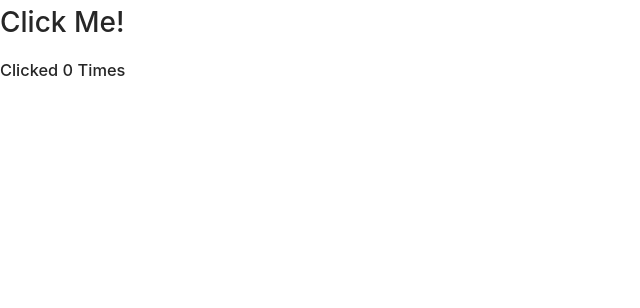
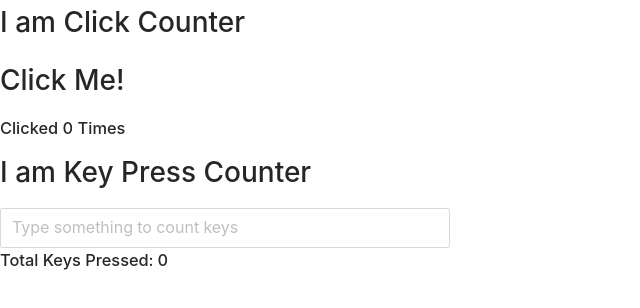
Before and after one commit to abdulwaheed-dev/reactjs-practice, a React (Create React App) app: page / in a window 1280 px wide. Shown: the top 308 px of the page, without its empty margins (0-640 px from the left). Built offline with nearby package versions, Linux system fonts and the light colour scheme.

Commit message:
keyPressCounter

```diff
--- a/src/App.js
+++ b/src/App.js
@@ -1,10 +1,12 @@
 import "antd/dist/antd.css";
 import ClickCounter from "./ClickCounter";
+import KeyPressCounter from "./KeyPressCounter";
 
 function App() {
   return (
     <div>
       <ClickCounter />
+      <KeyPressCounter />
     </div>
   );
 }
--- a/src/ClickCounter.js
+++ b/src/ClickCounter.js
@@ -7,6 +7,7 @@ function ClickCounter() {
   };
   return (
     <>
+      <h1>I am Click Counter</h1>
       <h1 onClick={handleChange}>Click Me!</h1>
       <h3>Clicked {count} Times</h3>
     </>
--- /dev/null
+++ b/src/KeyPressCounter.js
@@ -0,0 +1,24 @@
+import { Input } from "antd";
+import { useState } from "react";
+import "./style.css";
+
+function KeyPressCounter() {
+  const [count, setCount] = useState(0);
+  const handleChange = () => {
+    setCount(count + 1);
+  };
+  return (
+    <>
+      <h1>I am Key Press Counter</h1>
+      <Input
+        onKeyDown={handleChange}
+        className="textbox"
+        size="large"
+        name="counter"
+        placeholder="Type something to count keys"
+      />
+      <h3>Total Keys Pressed: {count} </h3>
+    </>
+  );
+}
+export default KeyPressCounter;
--- /dev/null
+++ b/src/style.css
@@ -0,0 +1,3 @@
+.textbox {
+  width: 450px;
+}
```
